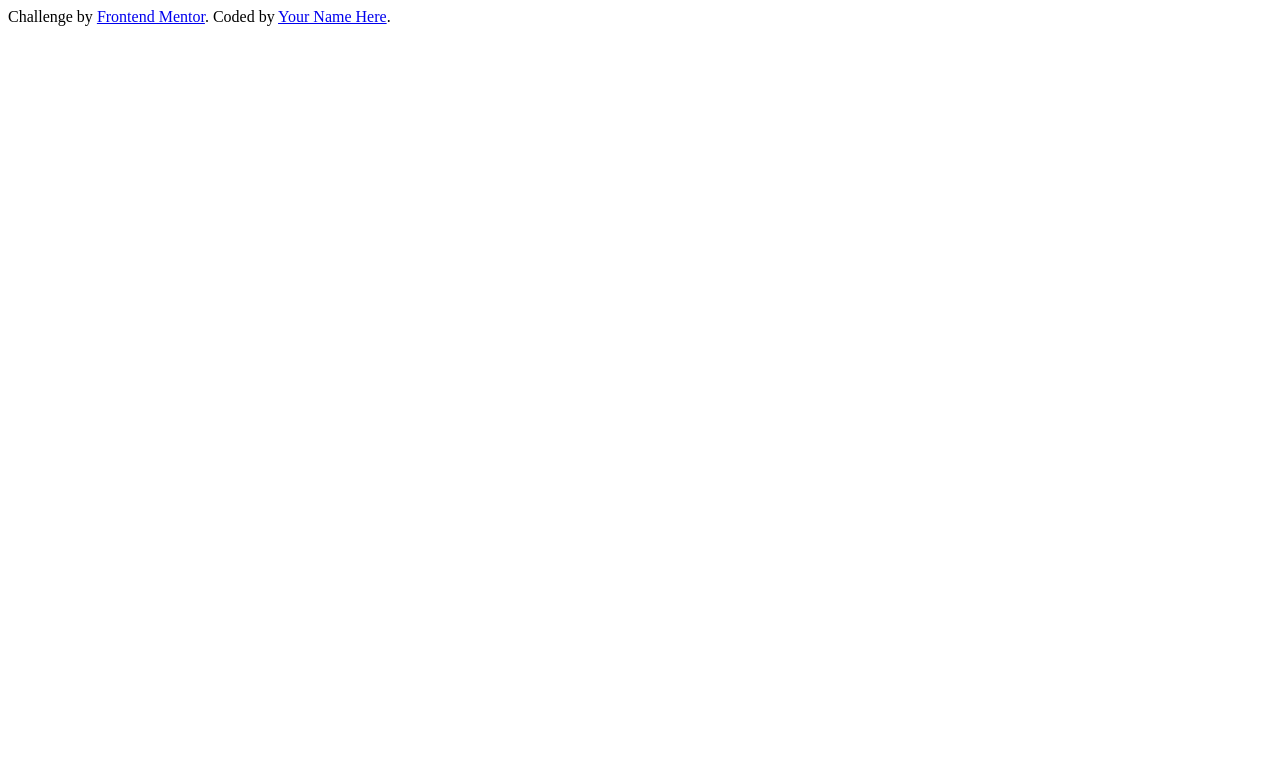
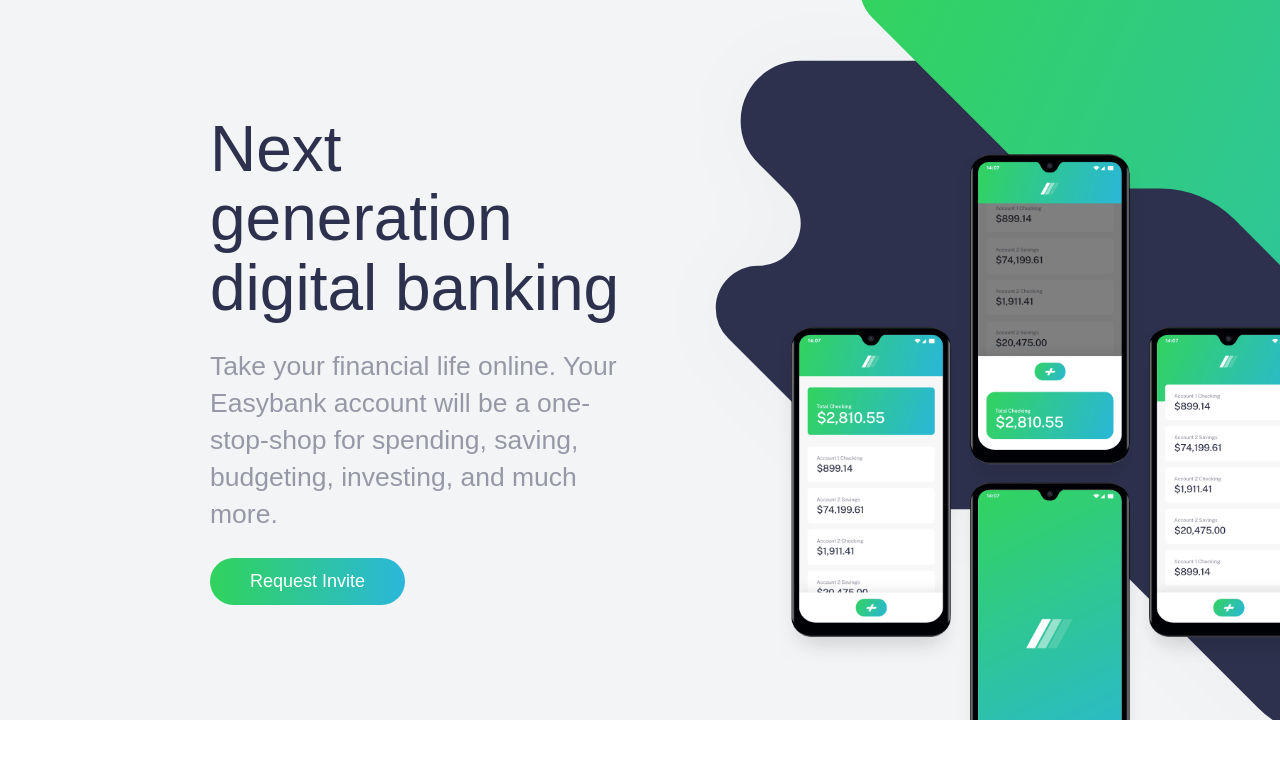
Before and after one commit to amaanshaikh100/Easy-Bank, a website: page index.html in a window 1280 px wide. Drawn offline with Linux system fonts and the light colour scheme.

Commit message:
Create hero section for desktop

```diff
--- a/index.html
+++ b/index.html
@@ -12,7 +12,7 @@
       href="./images/favicon-32x32.png"
     />
 
-    <title>Frontend Mentor | Easybank landing page</title>
+    <title>Easybank landing page</title>
 
     <link rel="stylesheet" href="css/style.css">
 
@@ -20,6 +20,22 @@
     </style>
   </head>
   <body>
+
+    <header class="header">
+      <div class="header__text">
+        <h1 class="heading-primary mb-small">Next generation <br /> digital banking</h1>
+      <p class="paragraph mb-small">
+        Take your financial life online. Your Easybank account will be a one-stop-shop
+  for spending, saving, budgeting, investing, and much more.
+      </p>
+
+      <a href="#" class="btn btn--gradient">Request Invite</a>
+      </div>
+
+      <div class="header__image"></div>
+    </header>
+
+
     <!-- Home
   About
   Contact
@@ -97,11 +113,5 @@
 
   © Easybank. All Rights Reserved -->
 
-    <div class="attribution">
-      Challenge by
-      <a href="https://www.frontendmentor.io?ref=challenge" target="_blank"
-        >Frontend Mentor</a
-      >. Coded by <a href="#">Your Name Here</a>.
-    </div>
   </body>
 </html>
--- /dev/null
+++ b/sass/base/_base.scss
@@ -0,0 +1,11 @@
+@use "variables" as vars;
+
+* {
+  margin: 0;
+  padding: 0;
+  box-sizing: border-box;
+}
+
+html {
+  font-size: 62.5%;
+}
--- a/sass/base/_typography.scss
+++ b/sass/base/_typography.scss
@@ -0,0 +1,23 @@
+@use "variables" as vars;
+
+body {
+  font-family: vars.$ff-primary;
+  font-size: 1.6rem;
+  font-weight: vars.$fw-400;
+  line-height: 1.2;
+  color: vars.$col-dark-blue;
+}
+
+.heading-primary {
+  font-size: 6.4rem;
+  line-height: 1.08;
+  font-weight: vars.$fw-300;
+  color: vars.$col-dark-blue;
+}
+
+.paragraph {
+  font-size: 2.65rem;
+  font-weight: vars.$fw-400;
+  color: vars.$col-gray-1;
+  line-height: 1.4;
+}
--- a/sass/base/_utilities.scss
+++ b/sass/base/_utilities.scss
@@ -0,0 +1,3 @@
+.mb-small {
+  margin-bottom: 2.5rem;
+}
--- a/sass/base/_variables.scss
+++ b/sass/base/_variables.scss
@@ -0,0 +1,17 @@
+// COLORS
+$col-dark-blue: #2d314d;
+$col-lime-green: #31d35c;
+$col-cyan: #2bb7da;
+
+// NEUTRAL
+$col-gray-1: #9698a6;
+$col-gray-2: #f3f4f6;
+$col-gray-3: #fafafa;
+$col-white: #ffffff;
+
+// TYPOGRAPHY
+$ff-primary: "Public Sans", sans-serif;
+
+$fw-300: 300;
+$fw-400: 400;
+$fw-700: 700;
--- /dev/null
+++ b/sass/components/_button.scss
@@ -0,0 +1,58 @@
+@use "../base/variables" as vars;
+
+.btn {
+  &:link,
+  &:visited {
+    display: inline-block;
+    text-decoration: none;
+    font-size: 1.8rem;
+    font-weight: vars.$fw-400;
+    padding: 1.25rem 4rem;
+    border-radius: 10rem;
+    position: relative;
+    transition: all 0.2s;
+  }
+
+  &:hover {
+    transform: translateY(-3px);
+
+    &::after {
+      transform: scaleX(1.4) scaleY(1.6);
+      opacity: 0;
+    }
+  }
+
+  &:active {
+    transform: translateY(-2px);
+  }
+
+  &::after {
+    content: "";
+    display: inline-block;
+    width: 100%;
+    height: 100%;
+    position: absolute;
+    top: 0;
+    left: 0;
+    border-radius: 10rem;
+    z-index: -1;
+    transition: all 0.4s;
+  }
+
+  &--gradient {
+    color: vars.$col-white;
+    background-image: linear-gradient(
+      to right,
+      vars.$col-lime-green,
+      vars.$col-cyan
+    );
+
+    &::after {
+      background-image: linear-gradient(
+        to right,
+        vars.$col-lime-green,
+        vars.$col-cyan
+      );
+    }
+  }
+}
--- /dev/null
+++ b/sass/layout/_header.scss
@@ -0,0 +1,36 @@
+@use "../base/variables" as vars;
+
+.header {
+  display: grid;
+  grid-template-columns: repeat(2, 1fr);
+  height: 90vh;
+  background-color: vars.$col-gray-2;
+  overflow: hidden;
+
+  &__text {
+    padding-left: 21rem;
+    align-content: center;
+  }
+
+  &__image {
+    background-image: url(/images/bg-intro-desktop.svg);
+    background-size: cover;
+    background-repeat: no-repeat;
+    height: 150%;
+    transform: translateY(-26rem);
+    position: relative;
+
+    &::after {
+      content: "";
+      width: 100%;
+      height: 100%;
+      background-image: url(/images/image-mockups.png);
+      position: absolute;
+      background-repeat: no-repeat;
+      background-size: 85%;
+      background-position: center bottom;
+      top: 0%;
+      right: -14%;
+    }
+  }
+}
--- a/sass/main.scss
+++ b/sass/main.scss
@@ -1,3 +1,8 @@
-@import "base/variables";
-@import "base/typography";
-@import "base/utilities";
+@use "base/variables";
+@use "base/base";
+@use "base/typography";
+@use "base/utilities";
+
+@use "components/button";
+
+@use "layout/header";
```
Also changed, not shown: css/style.css, 1 other file.
